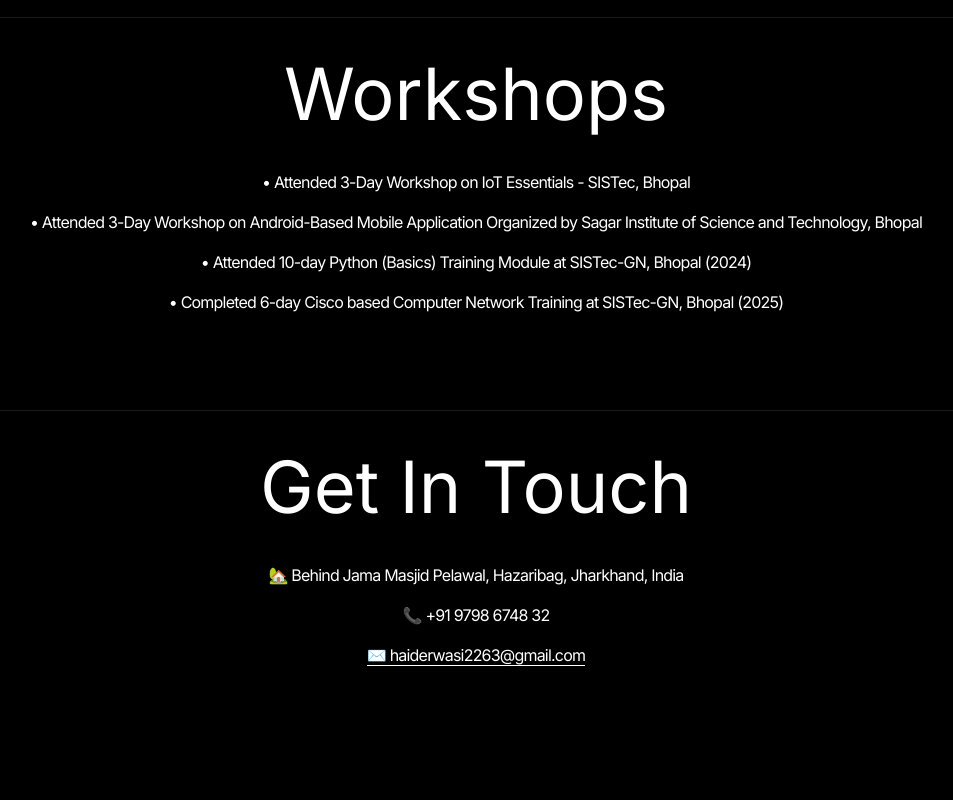
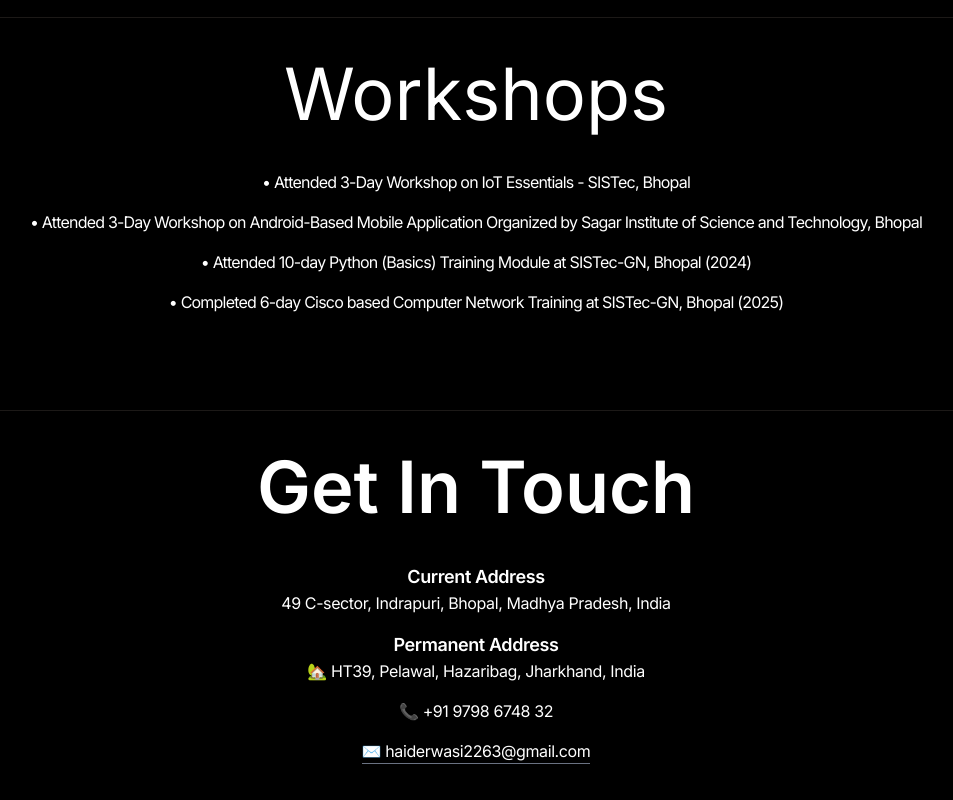
Before and after one commit to wasi226/Personal-Portfolio, a React (Vite) app: page / in a window 1280 px wide. Shown: the part 4627-5427 px from the top of the page, without its empty margins (164-1117 px from the left). Before the commit the page ends 5374 px from the top, so only its background shows below. Built offline with nearby package versions, Linux system fonts and the light colour scheme.

Commit message:
Update Contact section with permanent and current address and Resume

```diff
--- a/src/components/Contact.jsx
+++ b/src/components/Contact.jsx
@@ -1,33 +1,98 @@
-import { CONTACT } from "../constants"
-import { motion } from "framer-motion"
+// import { CONTACT } from "../constants"
+// import { motion } from "framer-motion"
+// const Contact = () => {
+//   return (
+//     <div className="border-t border-stone-900 pb-20">
+//         <motion.h2
+//         whileInView={{opacity:1,y:0}}
+//         initial={{opacity:1,y:-100}}
+//         transition={{duration:0.5}}
+//         className="my-10 text-center text-7xl">Get In Touch</motion.h2>
+//         <div className="text-center tracking-tighter">
+//             <motion.p
+//             whileInView={{opacity:1,x:0}}
+//             initial={{opacity:0,x:-100}}
+//             transition={{duration:1}}
+//             className="my-4">
+//               {CONTACT.address}
+//             </motion.p>
+//             <motion.p
+//             whileInView={{opacity:1,x:0}}
+//             initial={{opacity:0,x:100}}
+//             transition={{duration:1}}
+//              className="my-4">
+//               {CONTACT.phoneNo}
+//             </motion.p>
+//           <a href="#" className="border-b">{CONTACT.email}</a>
+//         </div>
+
+//     </div>
+//   )
+// }
+
+// export default Contact
+
+import { CONTACT } from "../constants";
+import { motion } from "framer-motion";
+
 const Contact = () => {
   return (
-    <div className="border-t border-stone-900 pb-20">
-        <motion.h2
-        whileInView={{opacity:1,y:0}}
-        initial={{opacity:1,y:-100}}
-        transition={{duration:0.5}}
-        className="my-10 text-center text-7xl">Get In Touch</motion.h2>
-        <div className="text-center tracking-tighter">
-            <motion.p
-            whileInView={{opacity:1,x:0}}
-            initial={{opacity:0,x:-100}}
-            transition={{duration:1}}
-            className="my-4">
-              {CONTACT.address}
-            </motion.p>
-            <motion.p
-            whileInView={{opacity:1,x:0}}
-            initial={{opacity:0,x:100}}
-            transition={{duration:1}}
-             className="my-4">
-              {CONTACT.phoneNo}
-            </motion.p>
-          <a href="#" className="border-b">{CONTACT.email}</a>
-        </div>
+    <div className="border-t border-stone-900 pb-20 px-4 md:px-8">
+      <motion.h2
+        whileInView={{ opacity: 1, y: 0 }}
+        initial={{ opacity: 0, y: -100 }}
+        transition={{ duration: 0.5 }}
+        className="my-10 text-center text-4xl md:text-7xl font-semibold"
+      >
+        Get In Touch
+      </motion.h2>
 
+      <div className="text-center tracking-tight space-y-6">
+        {/* Current Address */}
+        <motion.div
+          whileInView={{ opacity: 1, x: 0 }}
+          initial={{ opacity: 0, x: -100 }}
+          transition={{ duration: 1 }}
+          className="my-4"
+        >
+          <h3 className="text-lg font-semibold">Current Address</h3>
+          <p>{CONTACT.currentAddress}</p>
+        </motion.div>
+
+        {/* Permanent Address */}
+        <motion.div
+          whileInView={{ opacity: 1, x: 0 }}
+          initial={{ opacity: 0, x: 100 }}
+          transition={{ duration: 1 }}
+          className="my-4"
+        >
+          <h3 className="text-lg font-semibold">Permanent Address</h3>
+          <p>{CONTACT.permanentAddress}</p>
+        </motion.div>
+
+        {/* Phone Number */}
+        <motion.p
+          whileInView={{ opacity: 1, x: 0 }}
+          initial={{ opacity: 0, x: -100 }}
+          transition={{ duration: 1 }}
+          className="my-4"
+        >
+          {CONTACT.phoneNo}
+        </motion.p>
+
+        {/* Email */}
+        <motion.a
+          whileInView={{ opacity: 1, x: 0 }}
+          initial={{ opacity: 0, x: 100 }}
+          transition={{ duration: 1 }}
+          href={`mailto:${CONTACT.email}`}
+          className="inline-block border-b border-gray-500 hover:text-blue-600 transition duration-300"
+        >
+          {CONTACT.email}
+        </motion.a>
+      </div>
     </div>
-  )
-}
+  );
+};
 
-export default Contact
+export default Contact;
--- a/src/components/Hero.jsx
+++ b/src/components/Hero.jsx
@@ -1,6 +1,6 @@
 import { useEffect, useState } from 'react'
 import profilePic from '../assets/Developer.gif'
-import Resume from '../assets/ResumeNew.pdf'
+import Resume from '../assets/WasiResumeClg.pdf'
 import { HERO_CONTENT } from '../constants'
 import { motion } from 'framer-motion'
 
--- a/src/constants/index.js
+++ b/src/constants/index.js
@@ -99,7 +99,8 @@ export const PROJECTS = [
 ];
 
 export const CONTACT = {
-  address: " 🏡 Behind Jama Masjid Pelawal, Hazaribag, Jharkhand, India",
+  currentAddress:"49 C-sector, Indrapuri, Bhopal, Madhya Pradesh, India",
+  permanentAddress: " 🏡 HT39, Pelawal, Hazaribag, Jharkhand, India",
   phoneNo: " 📞 +91 9798 6748 32",
   email: "✉️ haiderwasi2263@gmail.com",
 };
```
Also changed, not shown: 2 other files (tests, documents, lock files or other folders).
